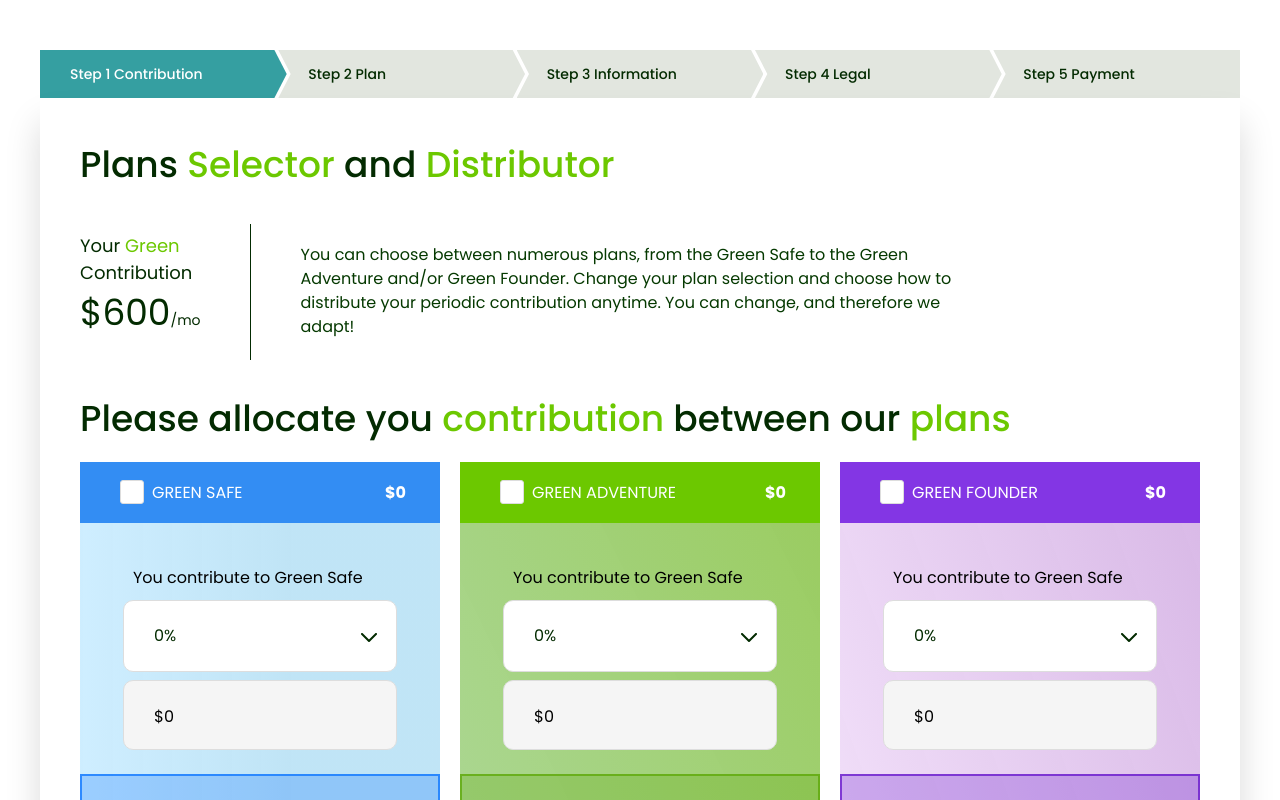
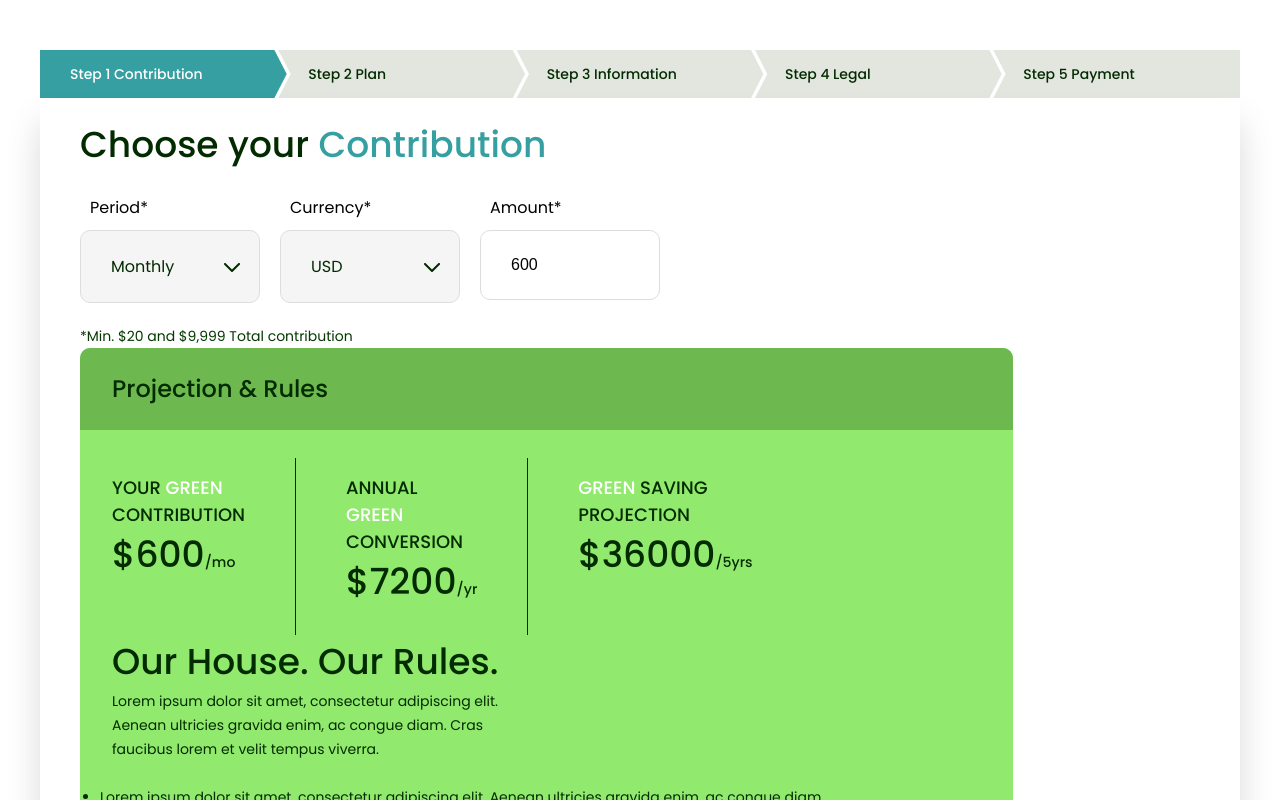
Before and after one commit to Ilia1997/esi, a Svelte app: page / in a window 1280 px wide. Shown: the top 800 px of the page. Built offline with nearby package versions, Linux system fonts and the light colour scheme.

Commit message:
change in step 1

```diff
--- a/src/App.svelte
+++ b/src/App.svelte
@@ -16,11 +16,11 @@
   <div class="container">
     <HeadSteps />
     <div class="step__content">
-      <!-- {#if stepCountValue === 1}
+      {#if stepCountValue === 1}
       <Contribution />
-      {:else if stepCountValue === 2 } -->
+      {:else if stepCountValue === 2 }
       <Plan />
-       <!-- {/if} -->
+       {/if}
 
     </div>
     {stepCountValue}
--- a/src/components/contributions/Contribution.svelte
+++ b/src/components/contributions/Contribution.svelte
@@ -92,6 +92,7 @@ import ButtonRight from "../buttons/ButtonRight.svelte";
             </div>
           </div>
         </div>
+        <Rules />
       </div>
       <div class="contribution__footer">
           {#if amountErrorMessageState}
@@ -101,9 +102,6 @@ import ButtonRight from "../buttons/ButtonRight.svelte";
        <ButtonRight  on:click={changeStep}/>
       </div>
     </div>
-  </div>
-  <div class="column-right">
-    <Rules />
   </div>
 </div>
 
@@ -118,30 +116,29 @@ import ButtonRight from "../buttons/ButtonRight.svelte";
 
   .contribution__main {
     display: flex;
+    padding: 20px 40px 36px 40px;
   }
 
   .rules {
-    padding: 20px 67px 20px 40px;
-    background: linear-gradient(
-      90deg,
-      rgba(53, 159, 161, 0.48) 0.23%,
-      rgba(53, 159, 161, 0.36) 100%
-    );
-    border: 2px solid #359fa1;
-    border-right: none;
+    background: #91EA6D;
+    border-radius: 10px;
+    overflow: hidden;
   }
   .rules__head {
     font-weight: 500;
     font-size: 24px;
     line-height: 36px;
     color: #032b01;
+    background: #6DB94F;
+    padding: 23px 32px;
   }
   .rules__items {
     display: flex;
     justify-content: space-between;
     width: 100%;
     max-width: 653px;
-    margin-top: 16px;
+    margin-top: 28px;
+    padding: 0 32px;
   }
   .rules__item {
     padding: 16px 50px 26px 50px;
@@ -180,12 +177,8 @@ import ButtonRight from "../buttons/ButtonRight.svelte";
 
   .column-left {
     width: 100%;
-    max-width: 760px;
   }
-  .column-right {
-    width: 100%;
-    max-width: 520px;
-  }
+
   .green {
     color: #359fa1;
   }
@@ -195,7 +188,6 @@ import ButtonRight from "../buttons/ButtonRight.svelte";
     line-height: 54px;
   }
   .contribution__head {
-    padding: 20px 40px 36px 40px;
   }
   .contribution__footer {
     display: flex;
--- a/src/components/contributions/Rules.svelte
+++ b/src/components/contributions/Rules.svelte
@@ -1,47 +1,41 @@
 <div class="contribution__right">
+  <div class="contribution__right__head">
     <h2>Our House. Our Rules.</h2>
     <p>
-      Lorem ipsum dolor sit amet, consectetur adipiscing elit. Aenean
-      ultricies gravida enim, ac congue diam. Cras faucibus lorem et velit
-      tempus viverra.
+      Lorem ipsum dolor sit amet, consectetur adipiscing elit. Aenean ultricies
+      gravida enim, ac congue diam. Cras faucibus lorem et velit tempus viverra.
     </p>
+  </div>
+
   <ul>
     <li>
-        Lorem ipsum dolor sit amet, consectetur adipiscing elit. Aenean
-        ultricies gravida enim, ac congue diam.
+      Lorem ipsum dolor sit amet, consectetur adipiscing elit. Aenean ultricies
+      gravida enim, ac congue diam.
     </li>
     <li>
-        Cras faucibus lorem et velit tempus viverra. Nulla facilisi. Nulla
-        neque neque, bibendum sit amet consequat id, dapibus at purus.
+      Cras faucibus lorem et velit tempus viverra. Nulla facilisi. Nulla neque
+      neque, bibendum sit amet consequat id, dapibus at purus.
     </li>
     <li>
       Etiam cursus varius turpis, vitae efficitur erat facilisis ut. Quisque
-        fringilla in purus non posuere. Mauris lobortis et orci at
-        scelerisque.
+      fringilla in purus non posuere. Mauris lobortis et orci at scelerisque.
     </li>
     <li>Curabitur elementum consectetur eros eget congue.</li>
-      <li>
-        Morbi aliquet eleifend elementum. Ut et tempor quam, id sodales mi.
-      </li>
+    <li>Morbi aliquet eleifend elementum. Ut et tempor quam, id sodales mi.</li>
   </ul>
 </div>
 
 <style>
   .contribution__right {
-    background: linear-gradient(
-      90deg,
-      rgba(53, 159, 161, 0.48) 0.23%,
-      rgba(53, 159, 161, 0.36) 100%
-    );
     width: 100%;
     height: 100%;
-    border: 2px solid #359fa1;
-    padding: 81px 31px 0 34px;
-    border-bottom-right-radius: 10px;
+  }
+  .contribution__right__head{
+    padding-left: 32px;
+    max-width: 455px;
   }
   .contribution__right h2,
   .contribution__right p {
-    text-align: center;
   }
   .contribution__right ul {
     margin-top: 24px;
```
Lines whose indentation alone changed are shown as unchanged.
